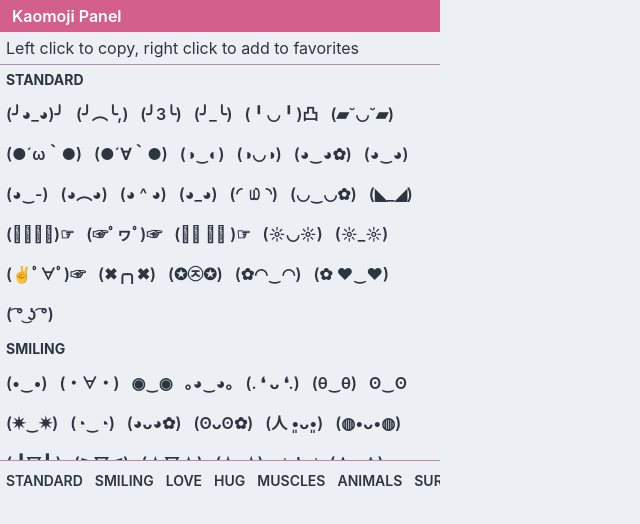
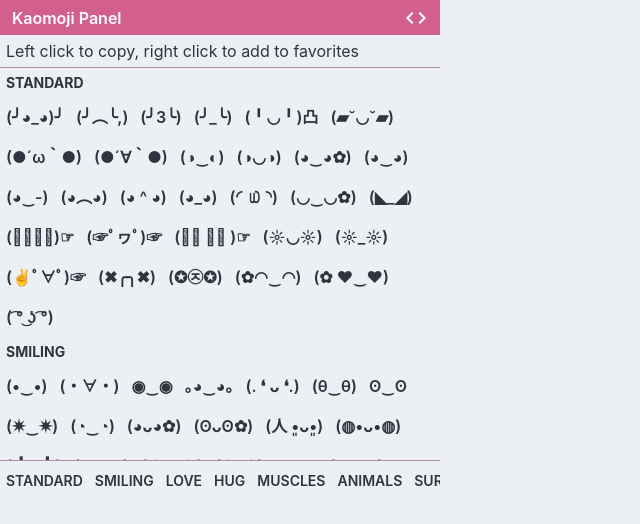
Before and after one commit to mayudev/kaomoji-panel, a React (Create React App) app: page / in a window 1280 px wide. Shown: the top 524 px of the page, without its empty margins (0-640 px from the left). Built offline with nearby package versions, Linux system fonts and the light colour scheme.

Commit message:
feat: add repo link to header

```diff
--- a/src/components/Header.tsx
+++ b/src/components/Header.tsx
@@ -1,10 +1,20 @@
 import * as React from "react";
 import "../styles/header.scss";
+import code from "../code.svg";
 
 function Header() {
   return (
     <div className="Header">
       <span className="Header__text">Kaomoji Panel</span>
+      <span style={{ flex: 1 }}></span>
+      <a
+        href="https://github.com/mayudev/kaomoji-panel"
+        target="_blank"
+        rel="noreferrer"
+        className="Header__icon"
+      >
+        <img src={code} alt="Source code" />
+      </a>
     </div>
   );
 }
--- a/src/styles/header.scss
+++ b/src/styles/header.scss
@@ -1,8 +1,14 @@
 .Header {
-  width: 100vw;
   background: var(--background-header);
   color: white;
   padding: var(--padding) 12px;
+
+  display: flex;
+  align-items: center;
+}
+
+.Header__icon {
+  height: 23px;
 }
 
 .Header__text {
```
Also changed, not shown: src/code.svg (added).
